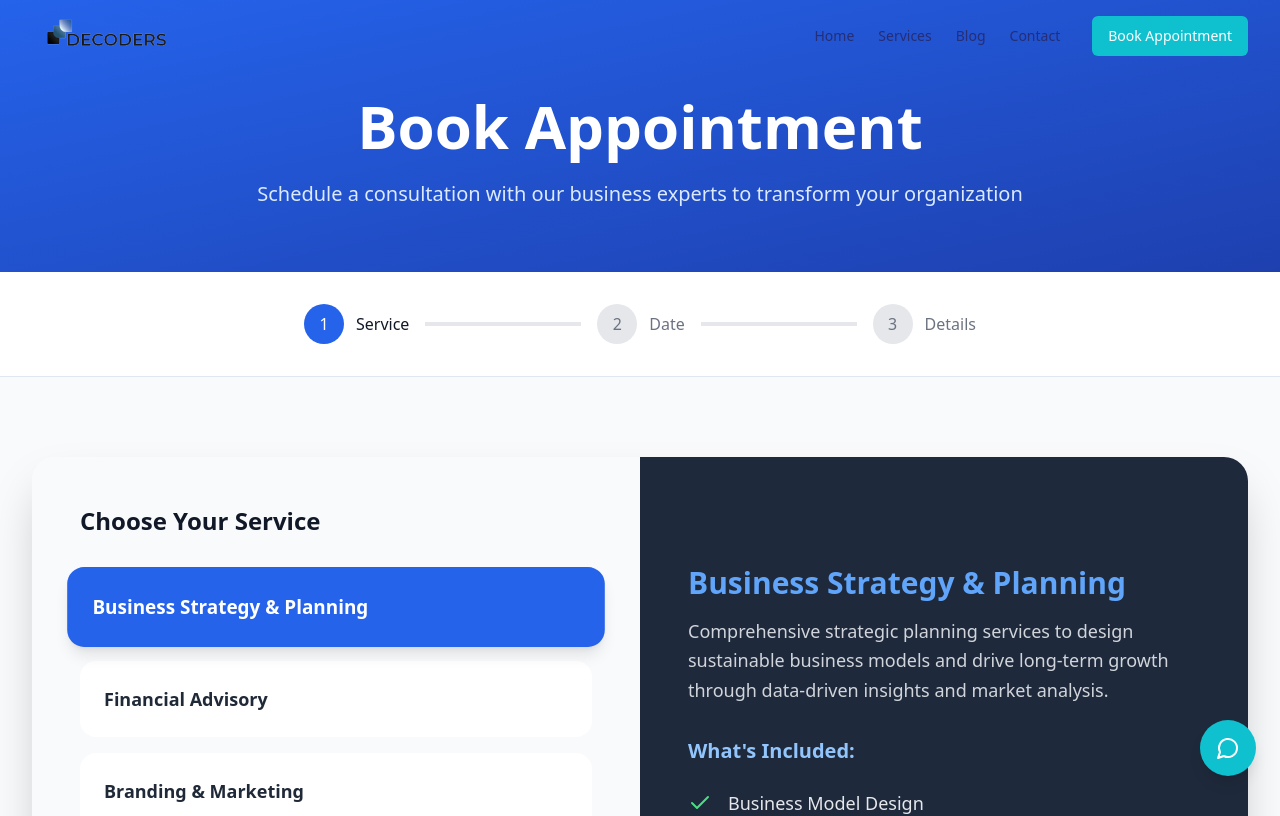
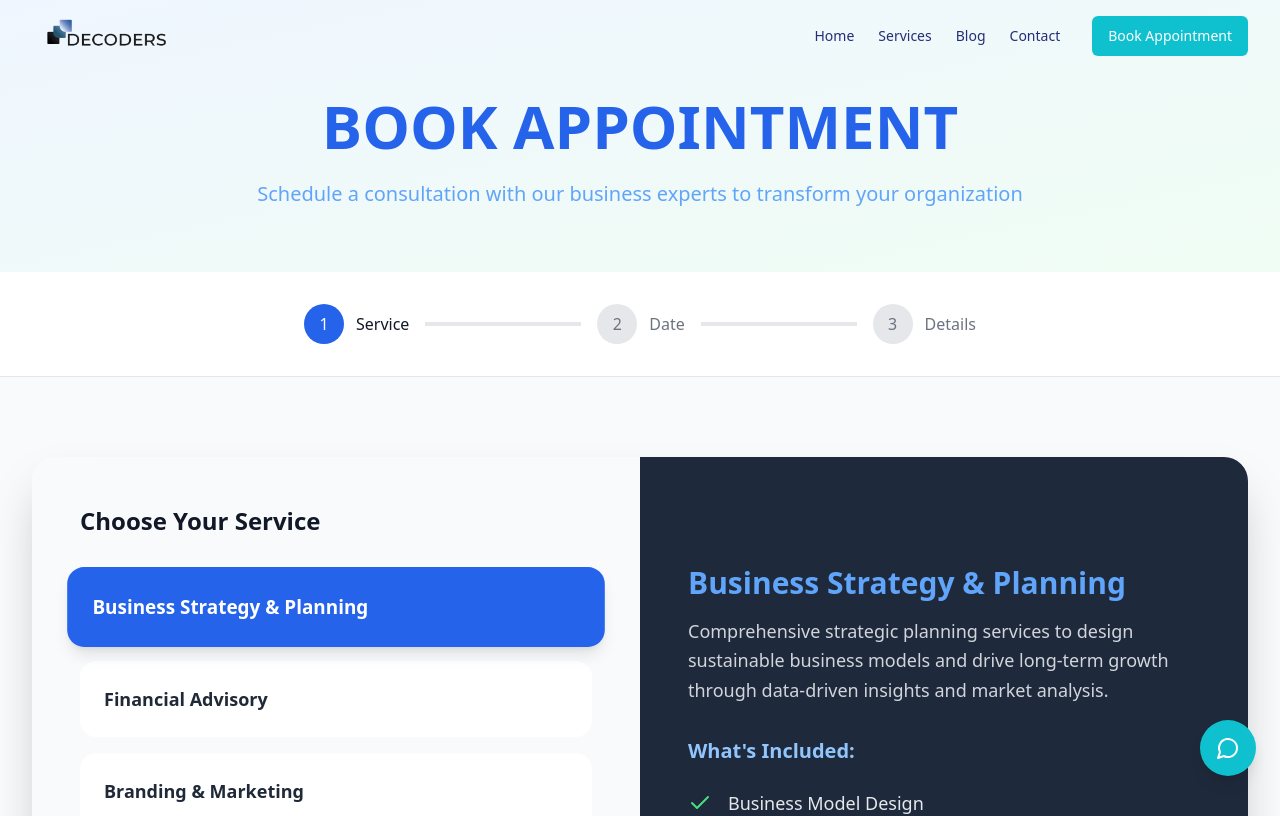
Before and after one commit to DECODERS-HUB/decoders-hub, a React (Vite) app: page /appointment in a window 1280 px wide. Shown: the top 816 px of the page. Built offline with nearby package versions, Linux system fonts and the light colour scheme; a web font is replaced by a local one.

Commit message:
Update Appointment.tsx

```diff
--- a/src/pages/Appointment.tsx
+++ b/src/pages/Appointment.tsx
@@ -216,12 +216,12 @@ const Appointment = () => {
       <Navbar />
 
       {/* Hero Section */}
-      <section className="pt-24 pb-16 bg-gradient-to-br from-blue-600 to-blue-800">
+      <section className="pt-24 pb-16 bg-gradient-to-br from-blue-50 to-green-50">
         <div className="container-custom text-center">
-          <h1 className="text-4xl md:text-6xl font-bold text-white mb-6">
-            Book Appointment
+          <h1 className="text-4xl md:text-6xl font-bold text-blue-600 mb-6">
+            BOOK APPOINTMENT
           </h1>
-          <p className="text-xl text-blue-100 max-w-3xl mx-auto">
+          <p className="text-xl text-blue-400 max-w-3xl mx-auto">
             Schedule a consultation with our business experts to transform your organization
           </p>
         </div>
```
